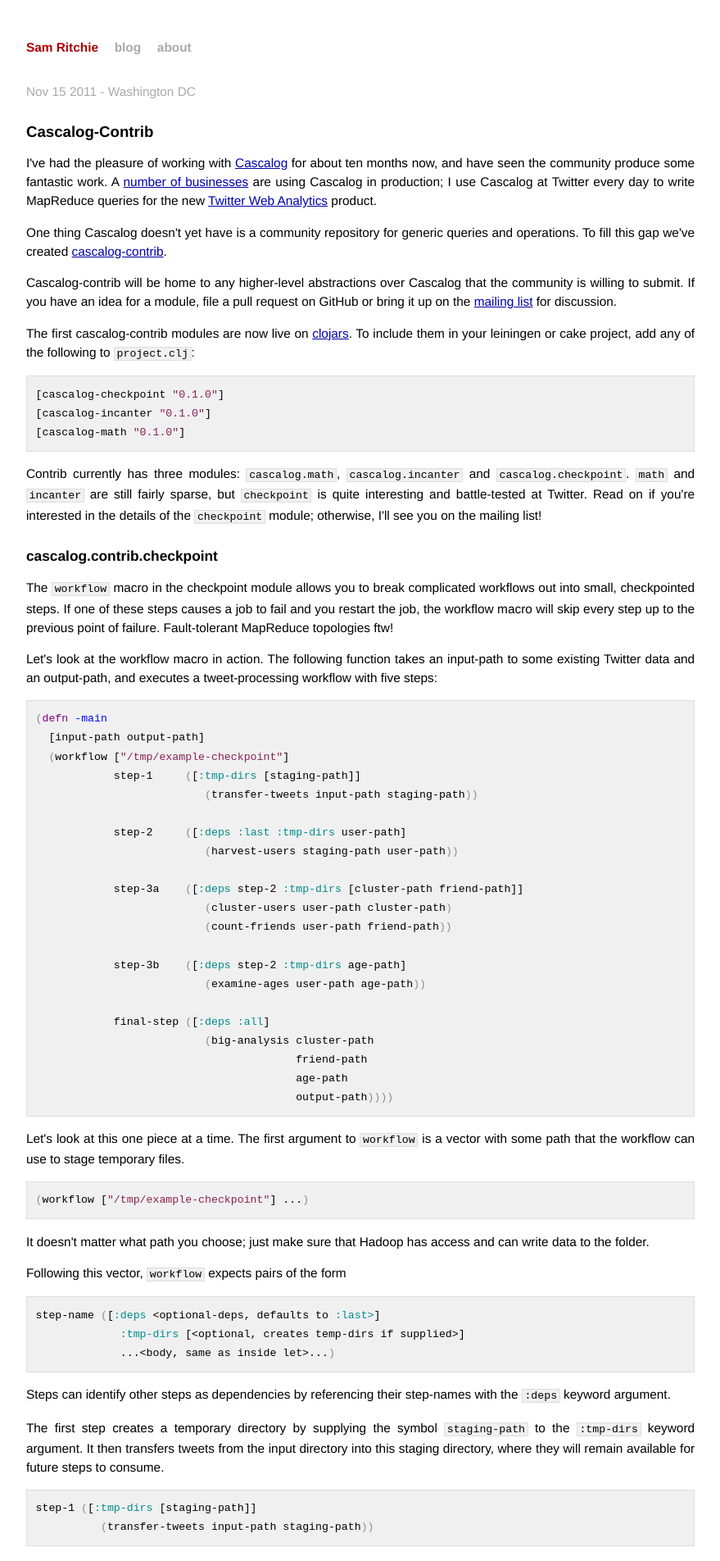
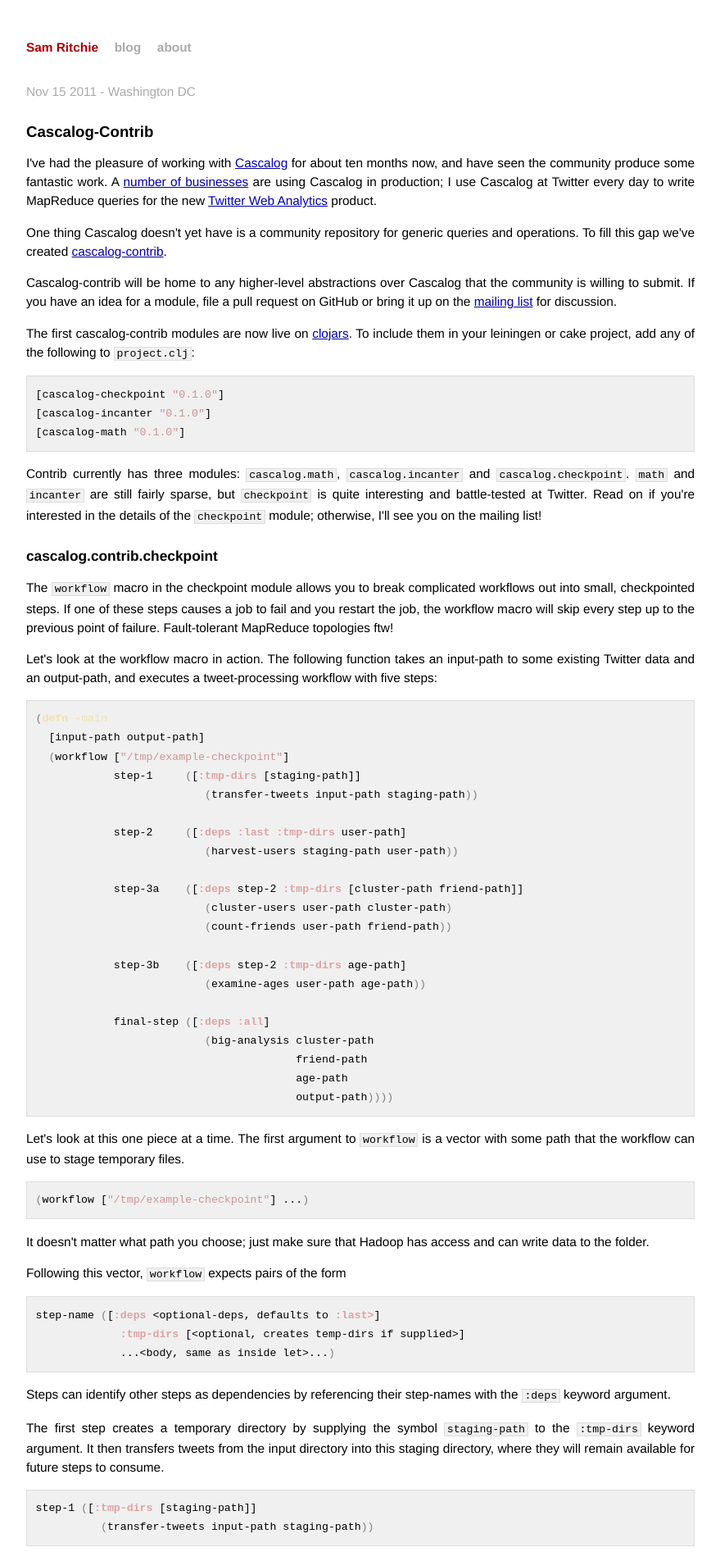
Before and after one commit to sritchie/sritchie.github.io, a Jekyll site: the page built from _posts/2011-11-15-introducing-cascalogcontrib.html, in a window 1280 px wide. Shown: the top 1904 px of the page at 82% size, without its empty margins (200-1079 px from the left). Built offline with Jekyll 4.4.1, drawn with Linux system fonts in a browser that asks for light colours; Markdown is read by kramdown in place of the engine named in the settings.

Commit message:
Added set clarification.

```diff
--- a/_posts/2011-11-15-introducing-cascalogcontrib.html
+++ b/_posts/2011-11-15-introducing-cascalogcontrib.html
@@ -26,9 +26,9 @@
 
 
 
-<pre class="src src-clojure">[cascalog-checkpoint <span style="color: #8b2252;">"0.1.0"</span>]
-[cascalog-incanter <span style="color: #8b2252;">"0.1.0"</span>]
-[cascalog-math <span style="color: #8b2252;">"0.1.0"</span>]
+<pre class="src src-clojure">[cascalog-checkpoint <span style="color: #cc9393;">"0.1.0"</span>]
+[cascalog-incanter <span style="color: #cc9393;">"0.1.0"</span>]
+[cascalog-math <span style="color: #cc9393;">"0.1.0"</span>]
 </pre>
 
 
@@ -52,27 +52,27 @@
 
 
 
-<pre class="src src-clojure"><span style="color: #8c8c8c;">(</span><span style="color: #7f007f;">defn</span> <span style="color: #0000ff;">-main</span>
+<pre class="src src-clojure"><span style="color: #7f7f7f;">(</span><span style="color: #f0dfaf; font-weight: bold;">defn</span> <span style="color: #f0dfaf;">-main</span>
   [input-path output-path]
-  <span style="color: #8c8c8c;">(</span>workflow [<span style="color: #8b2252;">"/tmp/example-checkpoint"</span>]
-            step-1     <span style="color: #8c8c8c;">(</span>[<span style="color: #008b8b;">:tmp-dirs</span> [staging-path]]
-                          <span style="color: #8c8c8c;">(</span>transfer-tweets input-path staging-path<span style="color: #8c8c8c;">))</span>
+  <span style="color: #7f7f7f;">(</span>workflow [<span style="color: #cc9393;">"/tmp/example-checkpoint"</span>]
+            step-1     <span style="color: #7f7f7f;">(</span>[<span style="color: #dca3a3; font-weight: bold;">:tmp-dirs</span> [staging-path]]
+                          <span style="color: #7f7f7f;">(</span>transfer-tweets input-path staging-path<span style="color: #7f7f7f;">))</span>
 
-            step-2     <span style="color: #8c8c8c;">(</span>[<span style="color: #008b8b;">:deps</span> <span style="color: #008b8b;">:last</span> <span style="color: #008b8b;">:tmp-dirs</span> user-path]
-                          <span style="color: #8c8c8c;">(</span>harvest-users staging-path user-path<span style="color: #8c8c8c;">))</span>
+            step-2     <span style="color: #7f7f7f;">(</span>[<span style="color: #dca3a3; font-weight: bold;">:deps</span> <span style="color: #dca3a3; font-weight: bold;">:last</span> <span style="color: #dca3a3; font-weight: bold;">:tmp-dirs</span> user-path]
+                          <span style="color: #7f7f7f;">(</span>harvest-users staging-path user-path<span style="color: #7f7f7f;">))</span>
 
-            step-3a    <span style="color: #8c8c8c;">(</span>[<span style="color: #008b8b;">:deps</span> step-2 <span style="color: #008b8b;">:tmp-dirs</span> [cluster-path friend-path]]
-                          <span style="color: #8c8c8c;">(</span>cluster-users user-path cluster-path<span style="color: #8c8c8c;">)</span>
-                          <span style="color: #8c8c8c;">(</span>count-friends user-path friend-path<span style="color: #8c8c8c;">))</span>
+            step-3a    <span style="color: #7f7f7f;">(</span>[<span style="color: #dca3a3; font-weight: bold;">:deps</span> step-2 <span style="color: #dca3a3; font-weight: bold;">:tmp-dirs</span> [cluster-path friend-path]]
+                          <span style="color: #7f7f7f;">(</span>cluster-users user-path cluster-path<span style="color: #7f7f7f;">)</span>
+                          <span style="color: #7f7f7f;">(</span>count-friends user-path friend-path<span style="color: #7f7f7f;">))</span>
 
-            step-3b    <span style="color: #8c8c8c;">(</span>[<span style="color: #008b8b;">:deps</span> step-2 <span style="color: #008b8b;">:tmp-dirs</span> age-path]
-                          <span style="color: #8c8c8c;">(</span>examine-ages user-path age-path<span style="color: #8c8c8c;">))</span>
+            step-3b    <span style="color: #7f7f7f;">(</span>[<span style="color: #dca3a3; font-weight: bold;">:deps</span> step-2 <span style="color: #dca3a3; font-weight: bold;">:tmp-dirs</span> age-path]
+                          <span style="color: #7f7f7f;">(</span>examine-ages user-path age-path<span style="color: #7f7f7f;">))</span>
 
-            final-step <span style="color: #8c8c8c;">(</span>[<span style="color: #008b8b;">:deps</span> <span style="color: #008b8b;">:all</span>]
-                          <span style="color: #8c8c8c;">(</span>big-analysis cluster-path
+            final-step <span style="color: #7f7f7f;">(</span>[<span style="color: #dca3a3; font-weight: bold;">:deps</span> <span style="color: #dca3a3; font-weight: bold;">:all</span>]
+                          <span style="color: #7f7f7f;">(</span>big-analysis cluster-path
                                         friend-path
                                         age-path
-                                        output-path<span style="color: #8c8c8c;">))))</span>
+                                        output-path<span style="color: #7f7f7f;">))))</span>
 </pre>
 
 
@@ -82,7 +82,7 @@
 
 
 
-<pre class="src src-clojure"><span style="color: #8c8c8c;">(</span>workflow [<span style="color: #8b2252;">"/tmp/example-checkpoint"</span>] ...<span style="color: #8c8c8c;">)</span>
+<pre class="src src-clojure"><span style="color: #7f7f7f;">(</span>workflow [<span style="color: #cc9393;">"/tmp/example-checkpoint"</span>] ...<span style="color: #7f7f7f;">)</span>
 </pre>
 
 
@@ -95,9 +95,9 @@
 
 
 
-<pre class="src src-clojure">step-name <span style="color: #8c8c8c;">(</span>[<span style="color: #008b8b;">:deps</span> &lt;optional-deps, defaults to <span style="color: #008b8b;">:last&gt;</span>]
-             <span style="color: #008b8b;">:tmp-dirs</span> [&lt;optional, creates temp-dirs if supplied&gt;]
-             ...&lt;body, same as inside let&gt;...<span style="color: #8c8c8c;">)</span>
+<pre class="src src-clojure">step-name <span style="color: #7f7f7f;">(</span>[<span style="color: #dca3a3; font-weight: bold;">:deps</span> &lt;optional-deps, defaults to <span style="color: #dca3a3; font-weight: bold;">:last&gt;</span>]
+             <span style="color: #dca3a3; font-weight: bold;">:tmp-dirs</span> [&lt;optional, creates temp-dirs if supplied&gt;]
+             ...&lt;body, same as inside let&gt;...<span style="color: #7f7f7f;">)</span>
 </pre>
 
 
@@ -110,8 +110,8 @@
 
 
 
-<pre class="src src-clojure">step-1 <span style="color: #8c8c8c;">(</span>[<span style="color: #008b8b;">:tmp-dirs</span> [staging-path]]
-          <span style="color: #8c8c8c;">(</span>transfer-tweets input-path staging-path<span style="color: #8c8c8c;">))</span>
+<pre class="src src-clojure">step-1 <span style="color: #7f7f7f;">(</span>[<span style="color: #dca3a3; font-weight: bold;">:tmp-dirs</span> [staging-path]]
+          <span style="color: #7f7f7f;">(</span>transfer-tweets input-path staging-path<span style="color: #7f7f7f;">))</span>
 </pre>
 
 
@@ -127,8 +127,8 @@
 
 
 
-<pre class="src src-clojure">step-2 <span style="color: #8c8c8c;">(</span>[<span style="color: #008b8b;">:deps</span> <span style="color: #008b8b;">:last</span> <span style="color: #008b8b;">:tmp-dirs</span> user-path]
-          <span style="color: #8c8c8c;">(</span>harvest-users staging-path user-path<span style="color: #8c8c8c;">))</span>
+<pre class="src src-clojure">step-2 <span style="color: #7f7f7f;">(</span>[<span style="color: #dca3a3; font-weight: bold;">:deps</span> <span style="color: #dca3a3; font-weight: bold;">:last</span> <span style="color: #dca3a3; font-weight: bold;">:tmp-dirs</span> user-path]
+          <span style="color: #7f7f7f;">(</span>harvest-users staging-path user-path<span style="color: #7f7f7f;">))</span>
 </pre>
 
 
@@ -138,12 +138,12 @@
 
 
 
-<pre class="src src-clojure">step-3a <span style="color: #8c8c8c;">(</span>[<span style="color: #008b8b;">:deps</span> step-2 <span style="color: #008b8b;">:tmp-dirs</span> [cluster-path friend-path]]
-           <span style="color: #8c8c8c;">(</span>cluster-users user-path cluster-path<span style="color: #8c8c8c;">)</span>
-           <span style="color: #8c8c8c;">(</span>count-friends user-path friend-path<span style="color: #8c8c8c;">))</span>
+<pre class="src src-clojure">step-3a <span style="color: #7f7f7f;">(</span>[<span style="color: #dca3a3; font-weight: bold;">:deps</span> step-2 <span style="color: #dca3a3; font-weight: bold;">:tmp-dirs</span> [cluster-path friend-path]]
+           <span style="color: #7f7f7f;">(</span>cluster-users user-path cluster-path<span style="color: #7f7f7f;">)</span>
+           <span style="color: #7f7f7f;">(</span>count-friends user-path friend-path<span style="color: #7f7f7f;">))</span>
 
-step-3b <span style="color: #8c8c8c;">(</span>[<span style="color: #008b8b;">:deps</span> step-2 <span style="color: #008b8b;">:tmp-dirs</span> age-path]
-           <span style="color: #8c8c8c;">(</span>examine-ages user-path age-path<span style="color: #8c8c8c;">))</span>
+step-3b <span style="color: #7f7f7f;">(</span>[<span style="color: #dca3a3; font-weight: bold;">:deps</span> step-2 <span style="color: #dca3a3; font-weight: bold;">:tmp-dirs</span> age-path]
+           <span style="color: #7f7f7f;">(</span>examine-ages user-path age-path<span style="color: #7f7f7f;">))</span>
 </pre>
 
 
@@ -153,11 +153,11 @@
 
 
 
-<pre class="src src-clojure">final-step <span style="color: #8c8c8c;">(</span>[<span style="color: #008b8b;">:deps</span> <span style="color: #008b8b;">:all</span>]
-              <span style="color: #8c8c8c;">(</span>big-analysis cluster-path
+<pre class="src src-clojure">final-step <span style="color: #7f7f7f;">(</span>[<span style="color: #dca3a3; font-weight: bold;">:deps</span> <span style="color: #dca3a3; font-weight: bold;">:all</span>]
+              <span style="color: #7f7f7f;">(</span>big-analysis cluster-path
                             friend-path
                             age-path
-                            output-path<span style="color: #8c8c8c;">))</span>
+                            output-path<span style="color: #7f7f7f;">))</span>
 </pre>
 
 
```
Also changed, not shown: _posts/2012-01-22-cascalog-testing-20.html (+4 -4 lines), org/_posts/2011-05-31-hadoop-on-pallet.org (+5 -5 lines), org/_posts/2012-01-22-cascalog-testing-20.org (+4 -4 lines).
